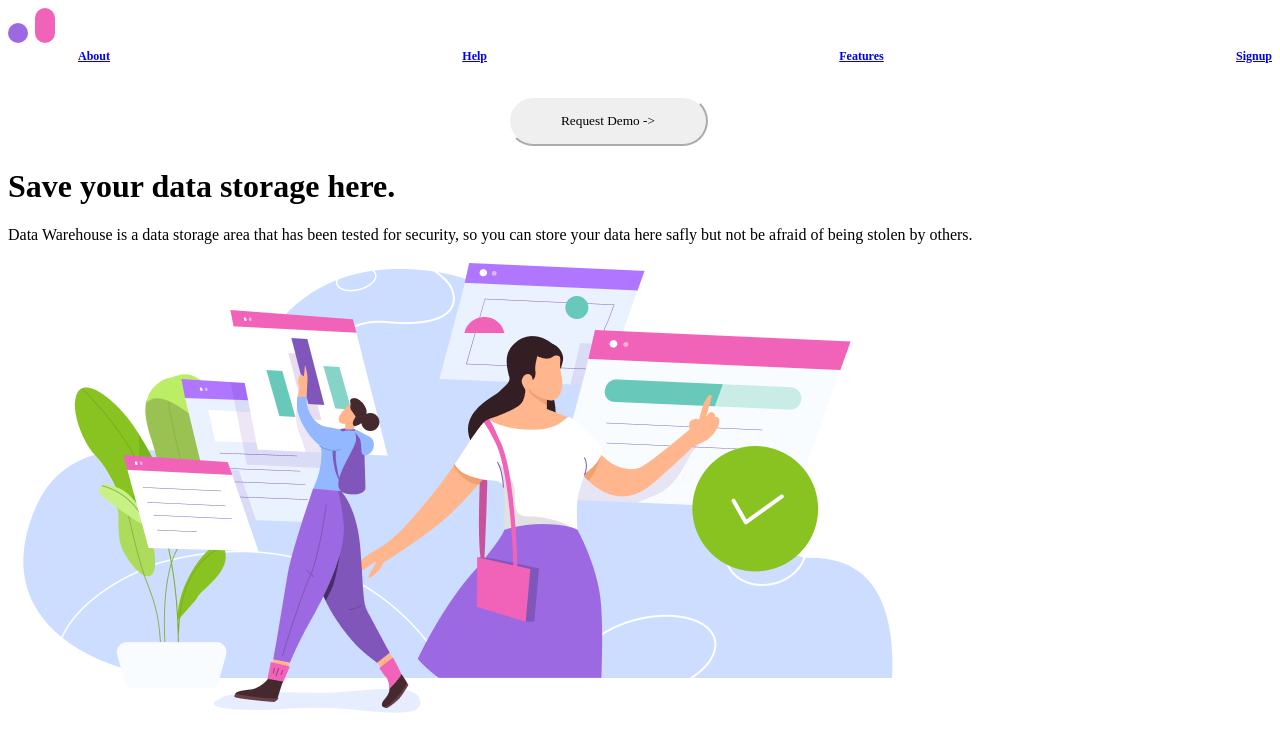
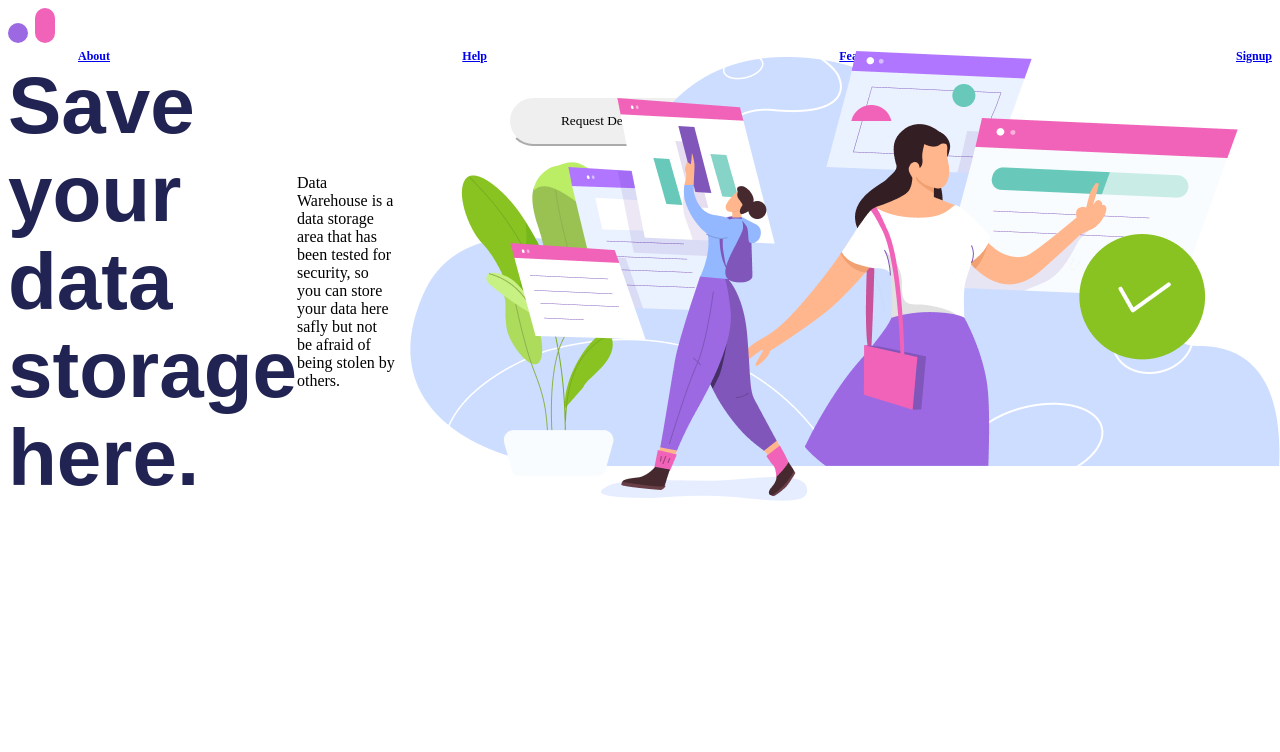
Before and after one commit to dredamonsta1/CliUpBem, a plain HTML site: page index.html in a window 1280 px wide. Drawn offline with Linux system fonts and the light colour scheme.

Commit message:
fixing header section

```diff
--- a/style.scss
+++ b/style.scss
@@ -63,3 +63,19 @@ li {
     font-family: Avenir;
     font-style: normal;
 }
+
+.container__header {
+    display: flex;
+    align-items: center;
+    position: absolute;
+}
+
+.container__h1 {
+
+    font-family: Arial, Helvetica, sans-serif;
+    font-weight: 700;
+    font-style: normal;
+    font-size: 80px;
+    line-height: 88px;
+    color: #212353;
+}
```
Also changed, not shown: style.css, 1 other file.
